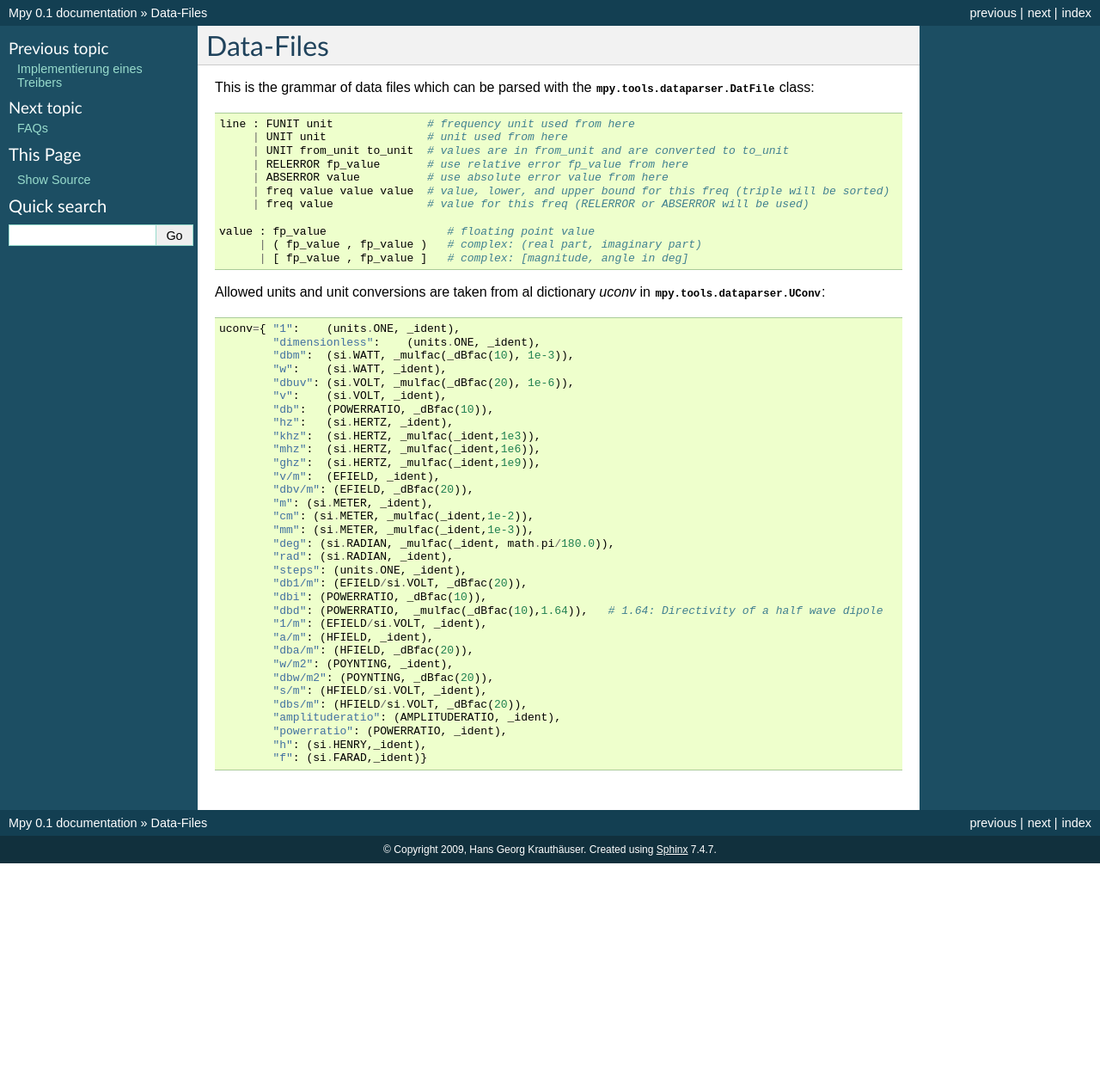
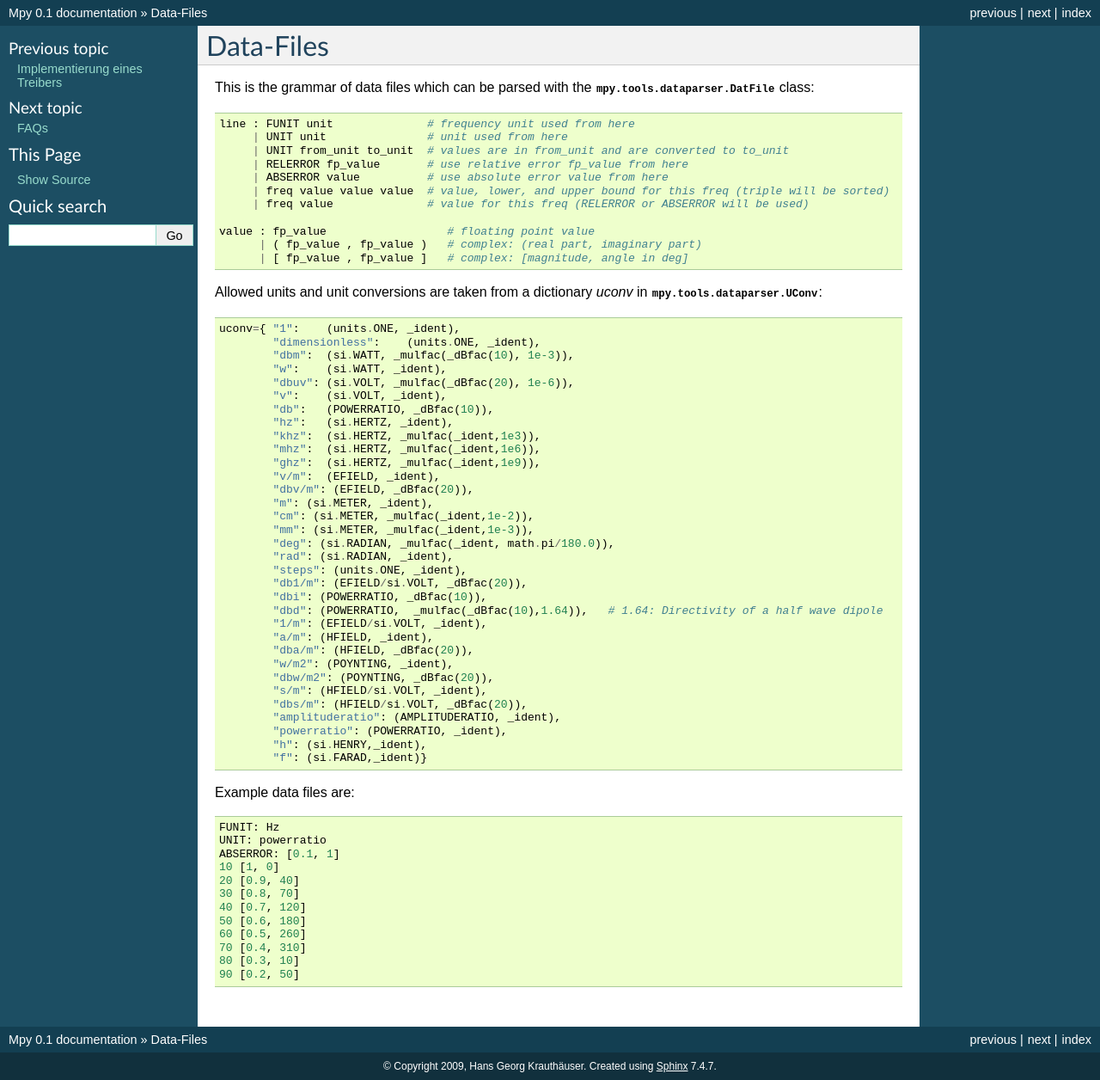
Before and after one commit to hgkdd/Mpy, a Sphinx documentation site: the page built from docs/source/dat-file-grammar.rst, in a window 1280 px wide. Shown: the whole page at 86% size. Built offline with Sphinx 7.4.7, drawn with Linux system fonts in a browser that asks for light colours; before the commit the page ends 1004 px from its top, so only the background shows below that.

Commit message:
example added

```diff
--- a/docs/source/dat-file-grammar.rst
+++ b/docs/source/dat-file-grammar.rst
@@ -15,7 +15,7 @@ This is the grammar of data files which can be parsed with the :class:`mpy.tools
          | ( fp_value , fp_value )   # complex: (real part, imaginary part)
          | [ fp_value , fp_value ]   # complex: [magnitude, angle in deg]
 
-Allowed units and unit conversions are taken from al dictionary `uconv` in :class:`mpy.tools.dataparser.UConv`::
+Allowed units and unit conversions are taken from a dictionary `uconv` in :class:`mpy.tools.dataparser.UConv`::
 
     uconv={ "1":    (units.ONE, _ident),
             "dimensionless":    (units.ONE, _ident),
@@ -50,3 +50,19 @@ Allowed units and unit conversions are taken from al dictionary `uconv` in :clas
             "powerratio": (POWERRATIO, _ident),
             "h": (si.HENRY,_ident),
             "f": (si.FARAD,_ident)}
+
+
+Example data files are::
+
+   FUNIT: Hz
+   UNIT: powerratio
+   ABSERROR: [0.1, 1]
+   10 [1, 0]
+   20 [0.9, 40]
+   30 [0.8, 70]
+   40 [0.7, 120]
+   50 [0.6, 180]
+   60 [0.5, 260]
+   70 [0.4, 310]
+   80 [0.3, 10]
+   90 [0.2, 50]
```
